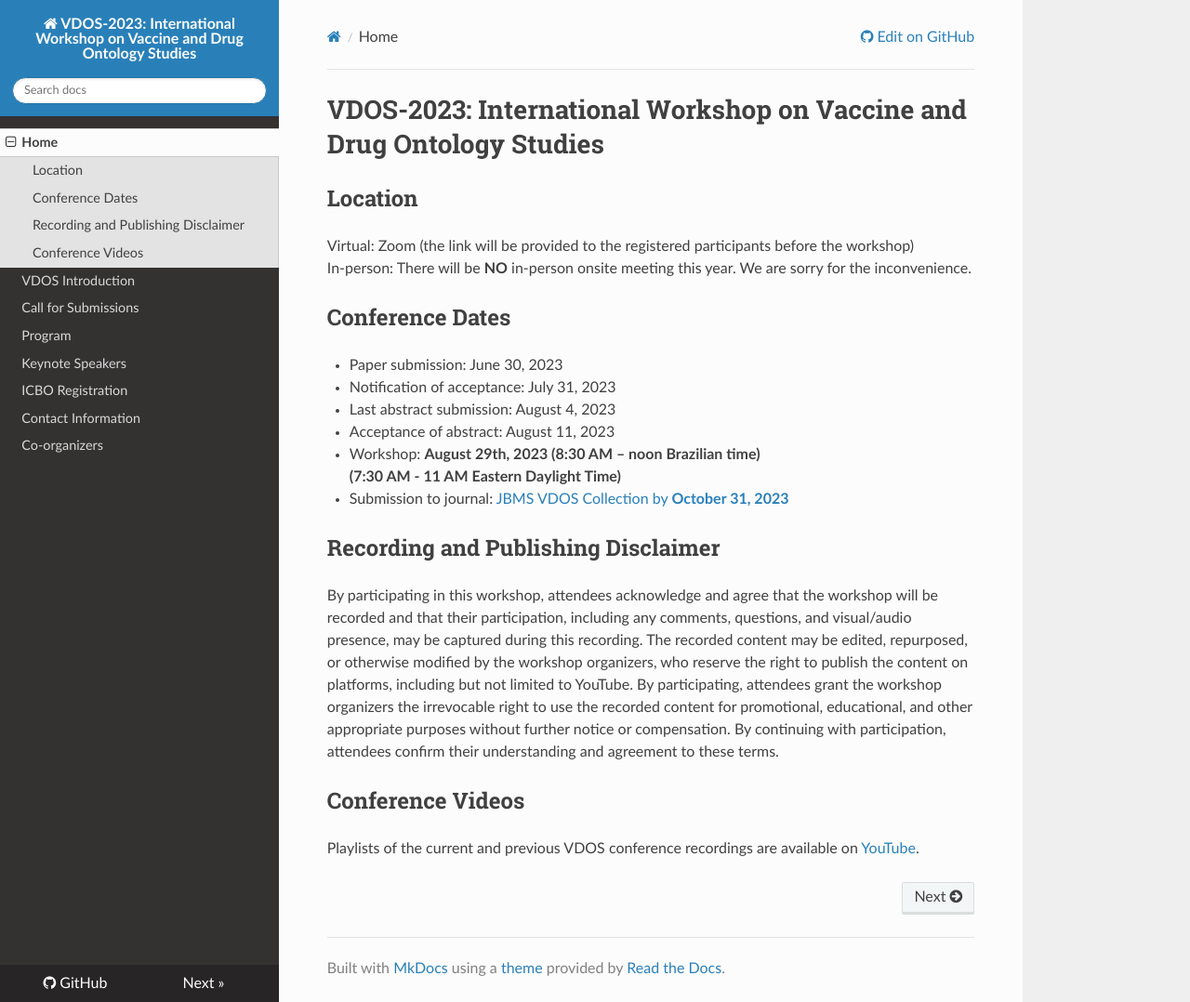
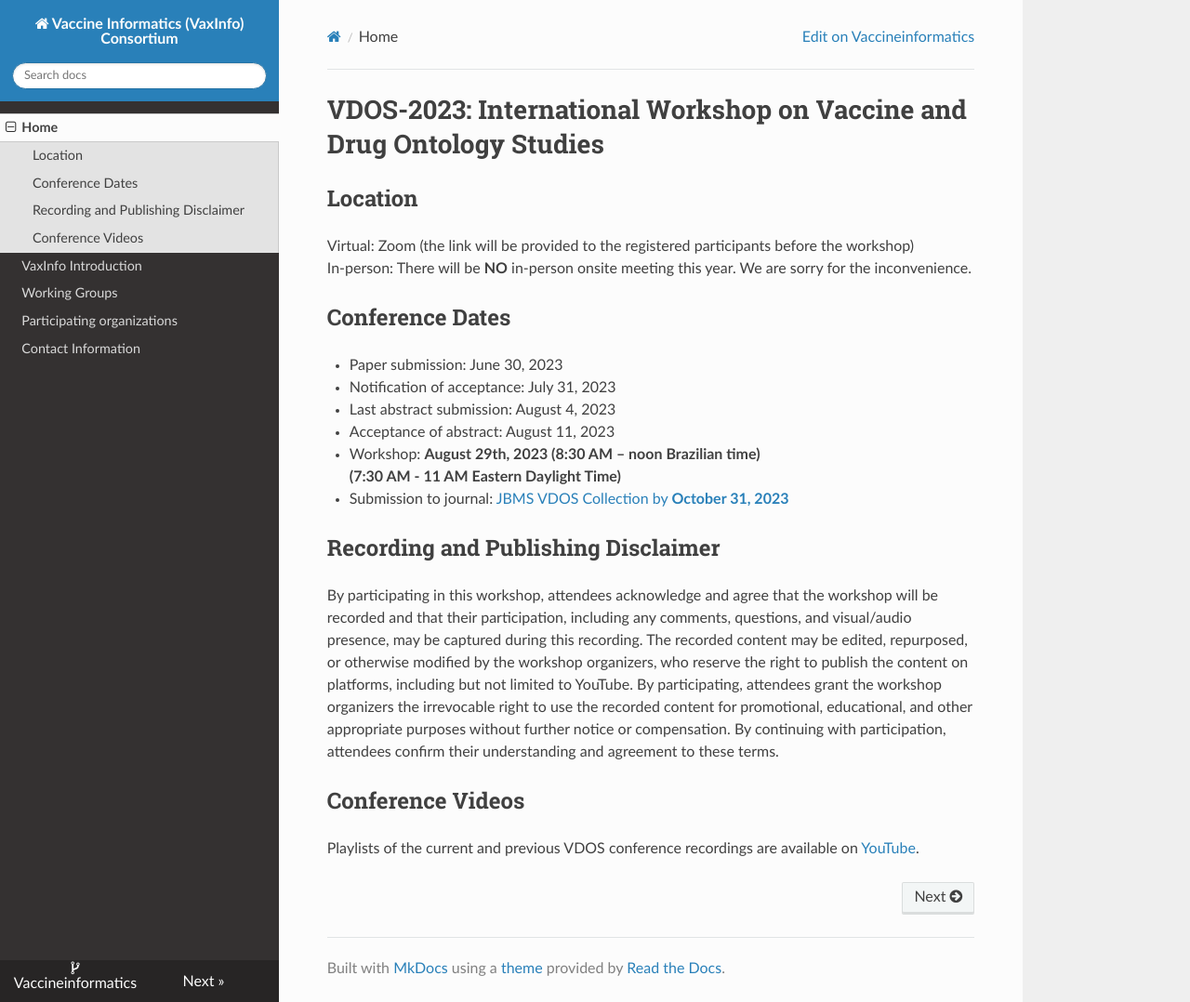
Before and after one commit to vaccineinformatics/VIWG, an MkDocs documentation site: the page built from docs/index.md, in a window 1280 px wide and 1078 px high. Shown: the whole window at 93% size. Built offline with MkDocs 1.6.1, drawn with Linux system fonts in a browser that asks for light colours; nearby versions of some CDN libraries.

Commit message:
Update mkdocs.yml

```diff
--- a/mkdocs.yml
+++ b/mkdocs.yml
@@ -1,14 +1,11 @@
-site_name: "VDOS-2023: International Workshop on Vaccine and Drug Ontology Studies"
-repo_url: https://github.com/vdos-workshop/vdos2023/
-edit_uri: '?query=root/vdos2023/docs/'
+site_name: "Vaccine Informatics (VaxInfo) Consortium"
+repo_url: https://vaccineinformatics.github.io/VaxInfo-Consortium/
+edit_uri: '?query=root/VaxInfo-Consortium/docs/'
 theme:
   name: readthedocs
 nav:
   - Home: index.md
-  - VDOS Introduction: vdos_intro.md
-  - Call for Submissions: call-for-submissions.md
-  - Program: program.md
-  - Keynote Speakers: keynote-speakers.md
-  - ICBO Registration: icbo-registration.md
+  - VaxInfo Introduction: vaxinfo_intro.md
+  - Working Groups: working-groups.md
+  - Participating organizations: organizations.md
   - Contact Information: contact-information.md
-  - Co-organizers: co-organizers.md
```
